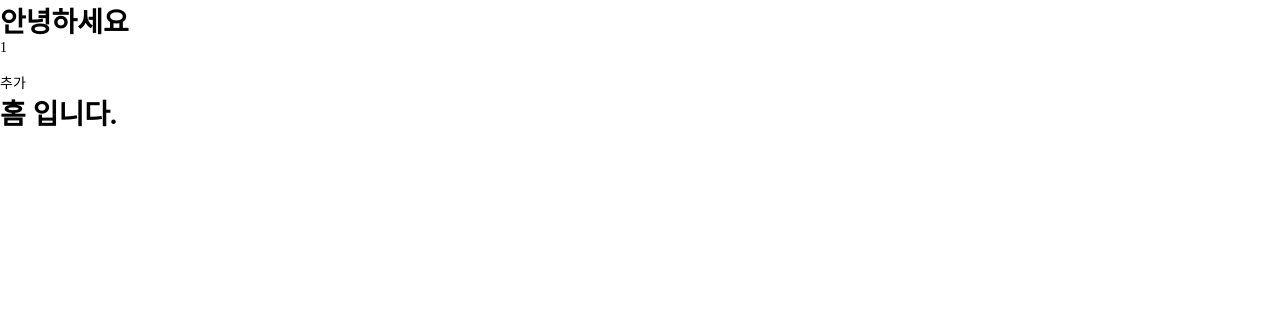
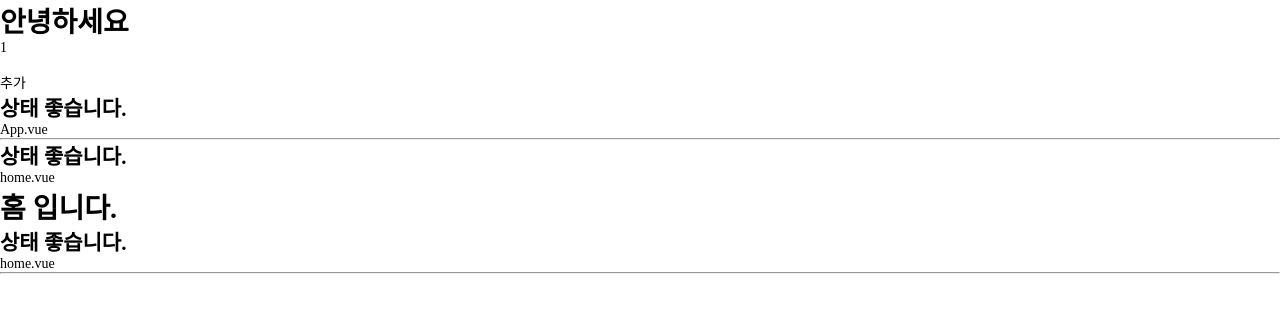
Before and after one commit to allnight123/vue-cli-3.0, a Vue app: page / in a window 1280 px wide. Shown: the top 312 px of the page. Built offline with nearby package versions, Linux system fonts and the light colour scheme.

Commit message:
main.js 에 컴퍼넌트(부품)을추가 하고 전역에서 불러오는 방법을 확인

```diff
--- a/src/App.vue
+++ b/src/App.vue
@@ -3,7 +3,9 @@
     <h1>{{ title }} </h1>
     <p>{{ count }} </p>
     <button @click="count ++">추가</button>
+    <AppStatus></AppStatus>App.vue<hr>
     <HomeComponent></HomeComponent>
+    <hr>
   </div>
 </template>
 
--- a/src/Home.vue
+++ b/src/Home.vue
@@ -1,6 +1,8 @@
 <template>
     <div>
+        <AppStatus></AppStatus> home.vue
         <h1>{{ homeTitle }} </h1>
+        <AppStatus></AppStatus> home.vue
     </div>
 </template>
 
--- /dev/null
+++ b/src/Status.vue
@@ -0,0 +1,13 @@
+<template>
+    <h2>{{ title }} </h2>
+</template>
+
+<script>
+export default {
+    data() {
+        return {
+            title: "상태 좋습니다."
+        }
+    }
+}
+</script>
--- a/src/main.js
+++ b/src/main.js
@@ -4,6 +4,9 @@ import './plugins/vuetify'
 import App from './App.vue'
 import router from './router'
 import store from './store'
+import StatusComponents from './Status.vue'
+
+Vue.component('AppStatus', StatusComponents)
 
 Vue.config.productionTip = false
 
```
Also changed, not shown: 1 other file (tests, documents, lock files or other folders).
